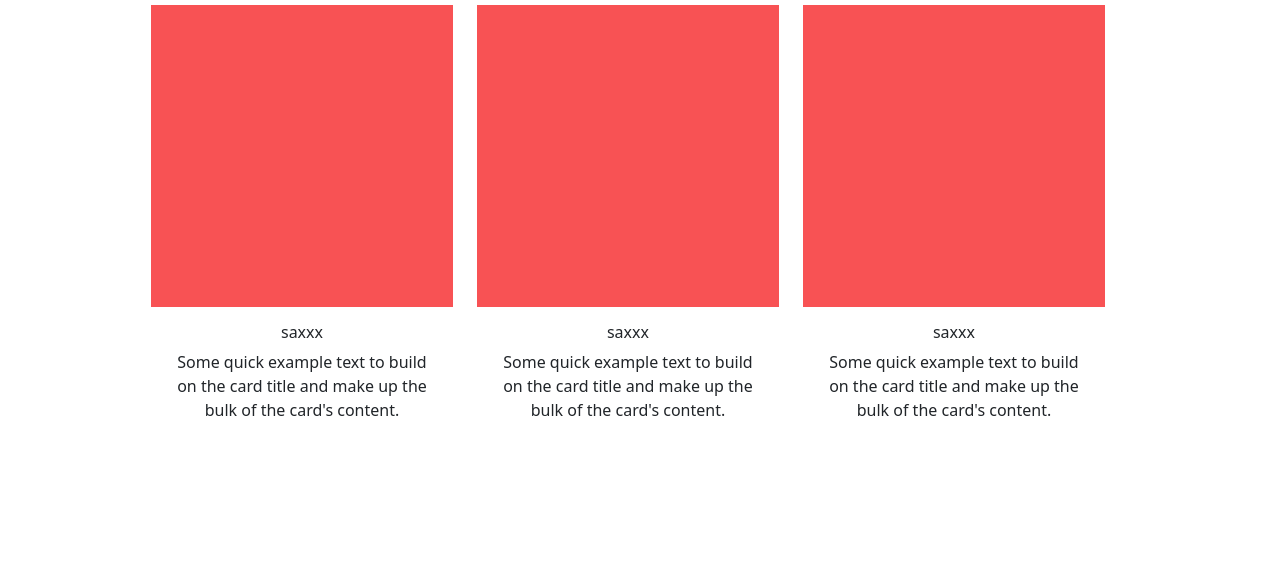
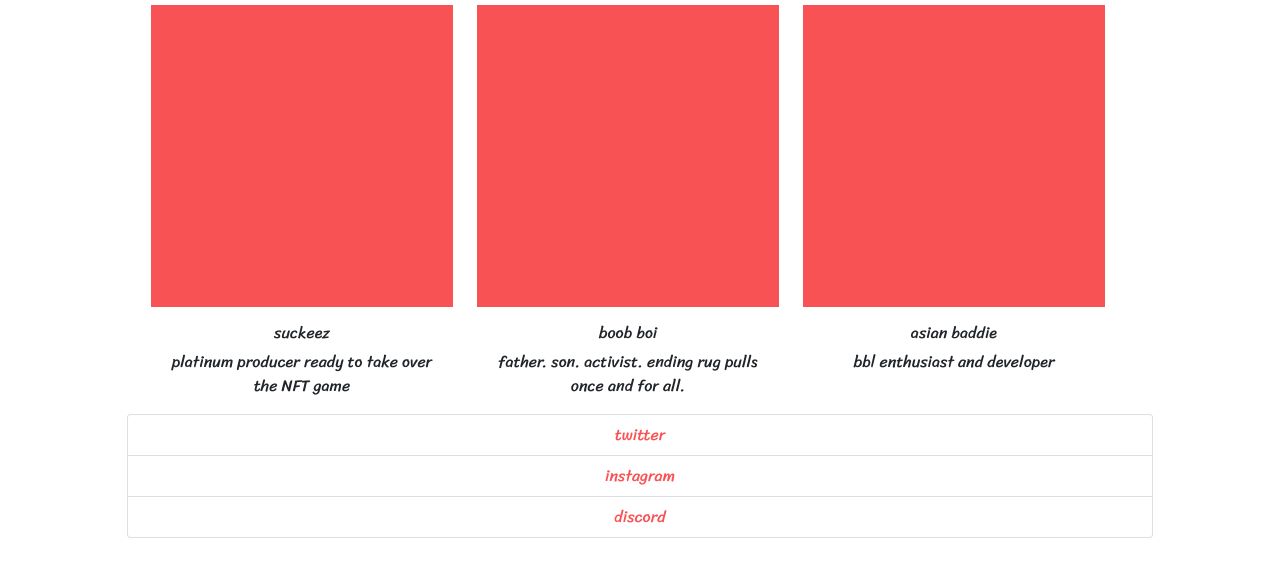
Before and after one commit to AviMKabir/ladybugs-frontend, a plain HTML site: page index.html in a window 1280 px wide. Shown: the part 725-1302 px from the top of the page. Before the commit the page ends 1163 px from the top, so only its background shows below. Drawn offline with nearby package versions, Linux system fonts and the light colour scheme.

Commit message:
basic framework

```diff
--- a/index.html
+++ b/index.html
@@ -4,6 +4,9 @@
     <meta charset="UTF-8">
     <meta http-equiv="X-UA-Compatible" content="IE=edge">
     <meta name="viewport" content="width=device-width, initial-scale=1.0">
+    <link rel="preconnect" href="https://fonts.googleapis.com">
+    <link rel="preconnect" href="https://fonts.gstatic.com" crossorigin>
+    <link href="https://fonts.googleapis.com/css2?family=Sriracha&display=swap" rel="stylesheet">
     <link href="https://cdn.jsdelivr.net/npm/bootstrap@5.1.3/dist/css/bootstrap.min.css" rel="stylesheet" integrity="sha384-1BmE4kWBq78iYhFldvKuhfTAU6auU8tT94WrHftjDbrCEXSU1oBoqyl2QvZ6jIW3" crossorigin="anonymous">
     <link rel="stylesheet" href="./style.css">
     <title>laidback ladybugs :)</title>
@@ -26,6 +29,7 @@
     </div>
   </nav>
 
+  <div class="d-none d-md-block">
     <div class="row align-items-start container-fluid pt-5">
         <div class="col-sm-12 col-md-6">
             <div class="pt-6">
@@ -48,6 +52,20 @@
             >
         </div>
       </div>
+  </div>
+
+  <div class="d-md-none">
+    <div class="col-sm-12 col-md-4">
+        <img src="./placeholder-square.jpeg" class="img-fluid"
+        style="
+        max-height: 200;
+        "
+        >
+        <div class="card-body text-center">
+            <button type="button" class="btn btn-wide btn-solid px-3">mint ladybugs</button>
+          </div>
+    </div>
+  </div>
 
   <div class="row align-items-start container-fluid pt-5">
     <h1 class="text-center pb-5">behind the ladybugs</h1>
@@ -59,8 +77,8 @@
         "
         >
         <div class="card-body text-center">
-            <h6>saxxx</h6>
-            <p class="card-text">Some quick example text to build on the card title and make up the bulk of the card's content.</p>
+            <h6>suckeez</h6>
+            <p class="card-text">platinum producer ready to take over the NFT game</p>
           </div>
     </div>
 
@@ -71,8 +89,8 @@
         "
         >
         <div class="card-body text-center">
-            <h6>saxxx</h6>
-            <p class="card-text">Some quick example text to build on the card title and make up the bulk of the card's content.</p>
+            <h6>boob boi</h6>
+            <p class="card-text">father. son. activist. ending rug pulls once and for all.</p>
           </div>
     </div>
 
@@ -83,13 +101,17 @@
         "
         >
         <div class="card-body text-center">
-            <h6>saxxx</h6>
-            <p class="card-text">Some quick example text to build on the card title and make up the bulk of the card's content.</p>
+            <h6>asian baddie</h6>
+            <p class="card-text">bbl enthusiast and developer</p>
           </div>
     </div>
   </div>
 
-
+  <div class="list-group text-center pb-5">
+    <a href="#" class="list-group-item list-group-item-action">twitter</a>
+    <a href="#" class="list-group-item list-group-item-action">instagram</a>
+    <a href="#" class="list-group-item list-group-item-action">discord</a>
+  </div>
 
     <script src="https://cdn.jsdelivr.net/npm/bootstrap@5.1.3/dist/js/bootstrap.bundle.min.js" integrity="sha384-ka7Sk0Gln4gmtz2MlQnikT1wXgYsOg+OMhuP+IlRH9sENBO0LRn5q+8nbTov4+1p" crossorigin="anonymous"></script>
 
--- a/style.css
+++ b/style.css
@@ -1,3 +1,11 @@
+body {
+    font-family: 'Sriracha', cursive;
+}
+
+a {
+    color: #F85254 !important;
+}
+
 @media (min-width: 1200px){
     .container, .container-lg, .container-md, .container-sm, .container-xl {
         max-width: 1050px;
@@ -10,6 +18,10 @@
 
 .btn {
     width: 140px !important;
+}
+
+.btn-wide {
+    width: 100% !important;
 }
 
 .btn-solid {
```
Lines whose indentation alone changed are shown as unchanged.
